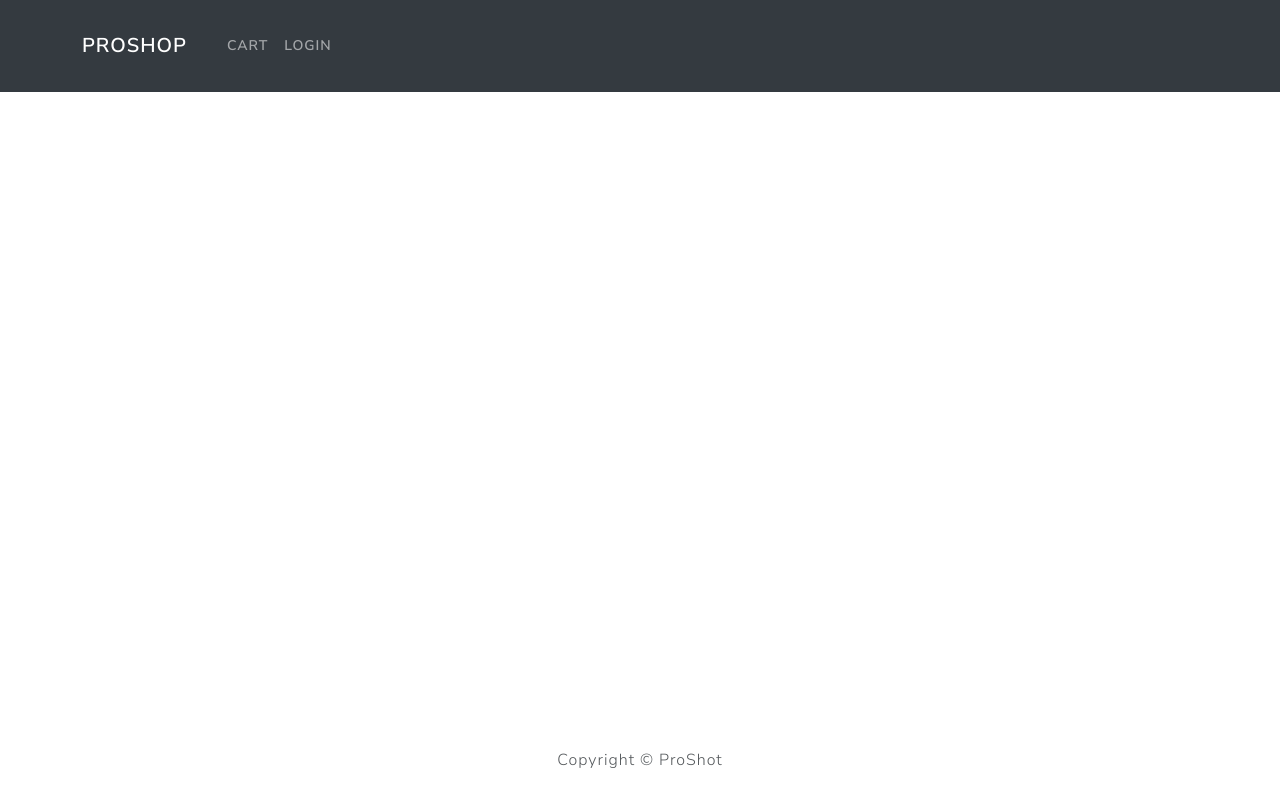
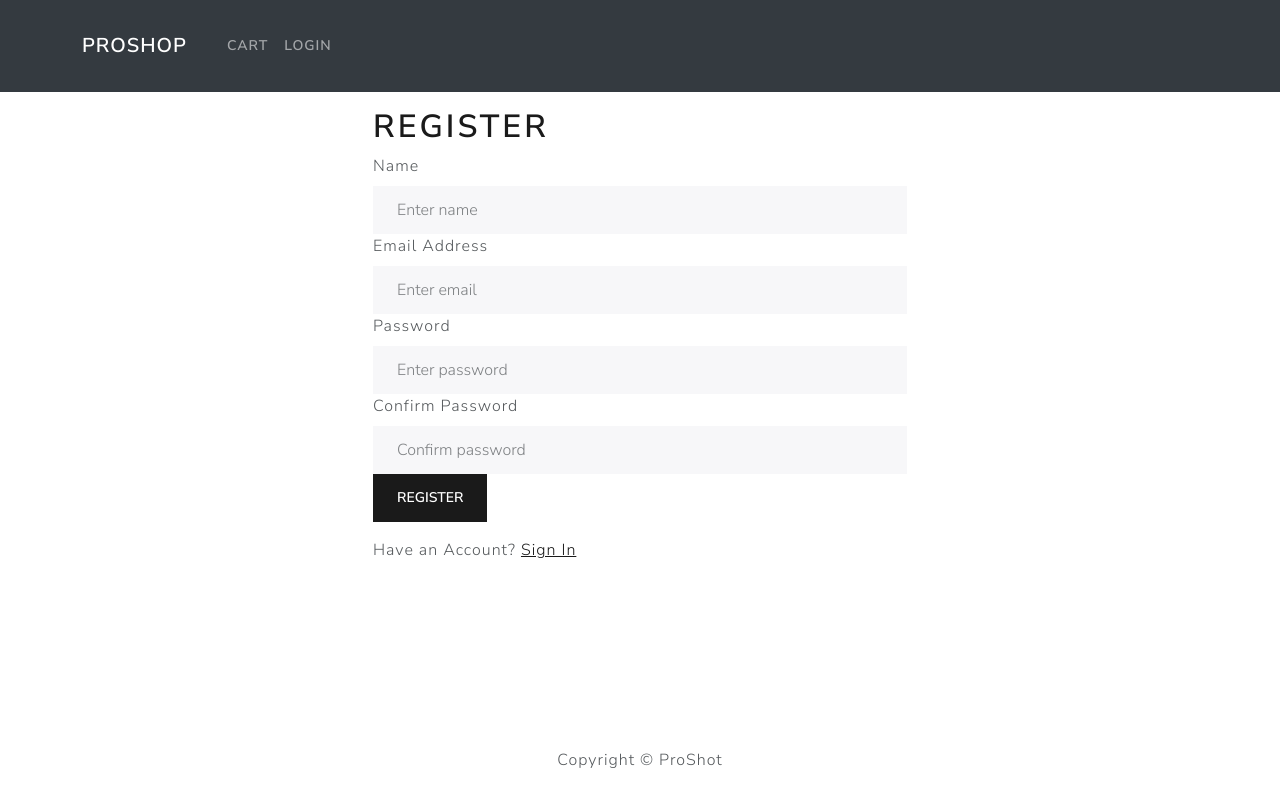
Before and after one commit to SohamBK/django_proshop, a React (Create React App) app in the folder FE/: page /register in a window 1280 px wide. Built offline with nearby package versions, Linux system fonts and the light colour scheme; the HTML template or start-up script is replaced by a standard one.

Commit message:
user registration option

```diff
--- a/FE/src/App.js
+++ b/FE/src/App.js
@@ -6,6 +6,7 @@
 import { Container } from 'react-bootstrap';
 import { BrowserRouter as Router, Routes, Route } from 'react-router-dom';
 import LoginScreen from './screens/LoginScreen.js';
+import RegisterScreen from './screens/RegisterScreen.js';
 
 function App() {
   return (
@@ -18,6 +19,7 @@
             <Route path='/product/:id' element={<ProductScreen />} />
             <Route path='/cart/:id?' element={<CartScreen />} />
             <Route path='/login' element={<LoginScreen />} />
+            <Route path='/register' element={<RegisterScreen/>}/>
           </Routes>
         </Container>
       </main>
--- a/FE/src/features/userSlice.js
+++ b/FE/src/features/userSlice.js
@@ -42,6 +42,34 @@
     }
 );
 
+// Async thunk for registration
+export const registerUser = createAsyncThunk(
+    'user/register',
+    async ({ name, email, password }, { rejectWithValue }) => {
+        try {
+            const config = {
+                headers: {
+                    'Content-type': 'application/json'
+                }
+            };
+            const { data } = await axios.post(
+                '/api/users/register/',
+                { name, email, password },
+                config
+            );
+
+            localStorage.setItem('userInfo', JSON.stringify(data));
+            return data;
+        } catch (error) {
+            return rejectWithValue(
+                error.response && error.response.data.detail
+                    ? error.response.data.detail
+                    : error.message
+            );
+        }
+    }
+);
+
 // Create the user slice
 const userSlice = createSlice({
     name: 'user',
@@ -68,6 +96,18 @@
             })
             .addCase(logout.fulfilled, (state) => {
                 state.userInfo = null;
+            })
+            .addCase(registerUser.pending, (state) => {
+                state.loading = true;
+                state.error = null;
+            })
+            .addCase(registerUser.fulfilled, (state, action) => {
+                state.loading = false;
+                state.userInfo = action.payload;
+            })
+            .addCase(registerUser.rejected, (state, action) => {
+                state.loading = false;
+                state.error = action.payload;
             });
     }
 });
--- a/FE/src/screens/CartScreen.js
+++ b/FE/src/screens/CartScreen.js
@@ -33,6 +33,7 @@
     useEffect(() => {
         cartItems.forEach(item => {
             if (!products.find(p => p._id === item.product)) {
+                console.log("itesm", item.product);
                 dispatch(fetchProductDetails(item.product));
             }
         });
--- /dev/null
+++ b/FE/src/screens/RegisterScreen.js
@@ -0,0 +1,104 @@
+import React, { useState, useEffect } from 'react';
+import { Link, useNavigate, useLocation } from 'react-router-dom';
+import { Form, Button, Row, Col } from 'react-bootstrap';
+import { useDispatch, useSelector } from 'react-redux';
+import Loader from '../components/Loader';
+import Message from '../components/Message';
+import FormContainer from '../components/FormContainer';
+import { registerUser as register } from '../features/userSlice';
+
+function RegisterScreen() {
+    const [name, setName] = useState('');
+    const [email, setEmail] = useState('');
+    const [password, setPassword] = useState('');
+    const [confirmPassword, setConfirmPassword] = useState('');
+    const [message, setMessage] = useState('');
+
+    const dispatch = useDispatch();
+    const navigate = useNavigate();
+    const location = useLocation();
+
+    const redirect = location.search ? location.search.split('=')[1] : '/';
+
+    const { userInfo, loading, error } = useSelector((state) => state.user);
+
+    useEffect(() => {
+        if (userInfo) {
+            navigate(redirect);
+        }
+    }, [navigate, userInfo, redirect]);
+
+    const submitHandler = (e) => {
+        e.preventDefault();
+        if (password !== confirmPassword) {
+            setMessage('Passwords do not match');
+        } else {
+            dispatch(register({ name, email, password }));
+        }
+    };
+
+    return (
+        <FormContainer>
+            <h1>Register</h1>
+            {message && <Message variant="danger">{message}</Message>}
+            {error && <Message variant="danger">{error}</Message>}
+            {loading && <Loader />}
+            <Form onSubmit={submitHandler}>
+                <Form.Group controlId="name">
+                    <Form.Label>Name</Form.Label>
+                    <Form.Control
+                        type="text"
+                        placeholder="Enter name"
+                        value={name}
+                        onChange={(e) => setName(e.target.value)}
+                    />
+                </Form.Group>
+
+                <Form.Group controlId="email">
+                    <Form.Label>Email Address</Form.Label>
+                    <Form.Control
+                        type="email"
+                        placeholder="Enter email"
+                        value={email}
+                        onChange={(e) => setEmail(e.target.value)}
+                    />
+                </Form.Group>
+
+                <Form.Group controlId="password">
+                    <Form.Label>Password</Form.Label>
+                    <Form.Control
+                        type="password"
+                        placeholder="Enter password"
+                        value={password}
+                        onChange={(e) => setPassword(e.target.value)}
+                    />
+                </Form.Group>
+
+                <Form.Group controlId="confirmPassword">
+                    <Form.Label>Confirm Password</Form.Label>
+                    <Form.Control
+                        type="password"
+                        placeholder="Confirm password"
+                        value={confirmPassword}
+                        onChange={(e) => setConfirmPassword(e.target.value)}
+                    />
+                </Form.Group>
+
+                <Button type="submit" variant="primary">
+                    Register
+                </Button>
+            </Form>
+
+            <Row className="py-3">
+                <Col>
+                    Have an Account?{' '}
+                    <Link to={redirect ? `/login?redirect=${redirect}` : '/login'}>
+                        Sign In
+                    </Link>
+                </Col>
+            </Row>
+        </FormContainer>
+    );
+}
+
+export default RegisterScreen;
```
